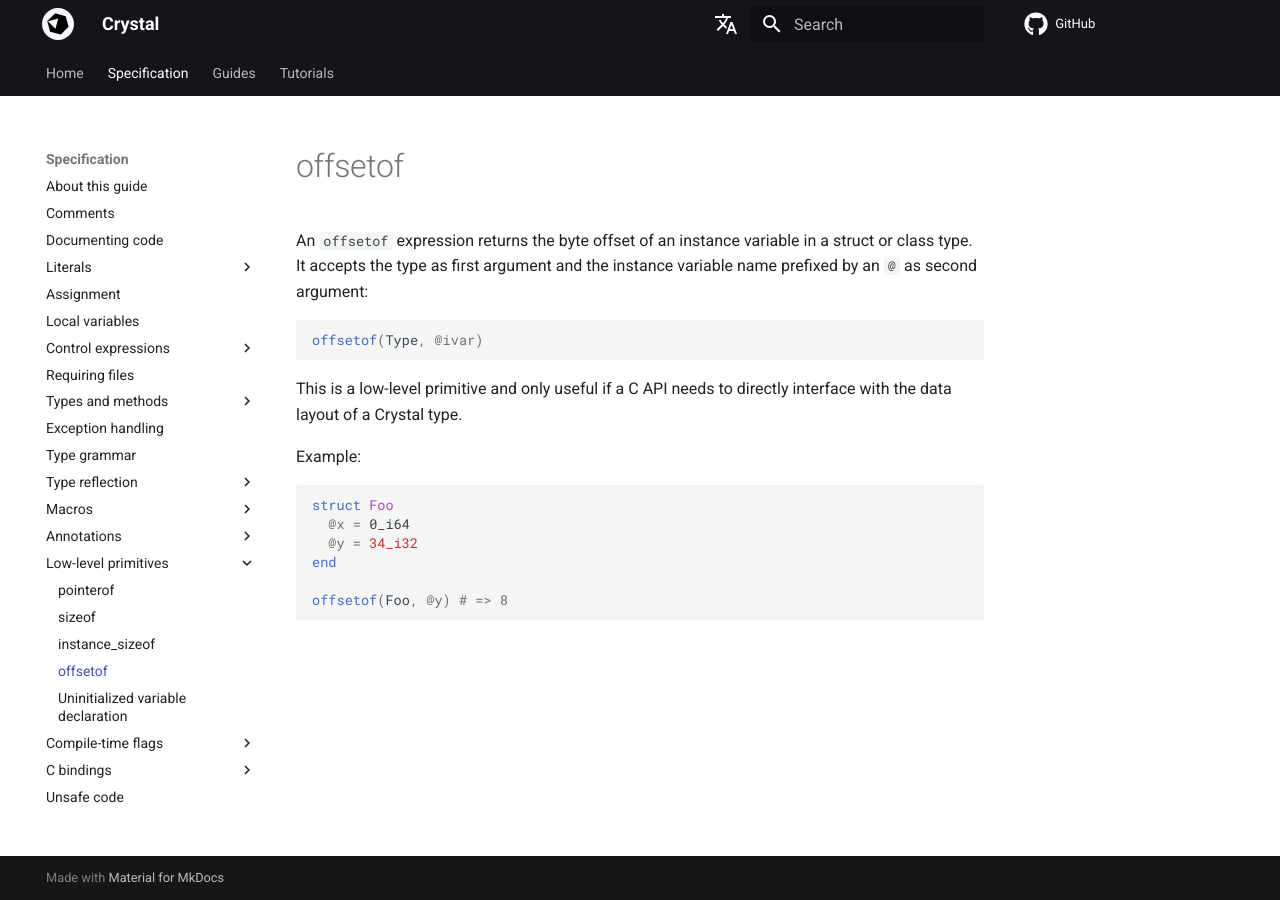
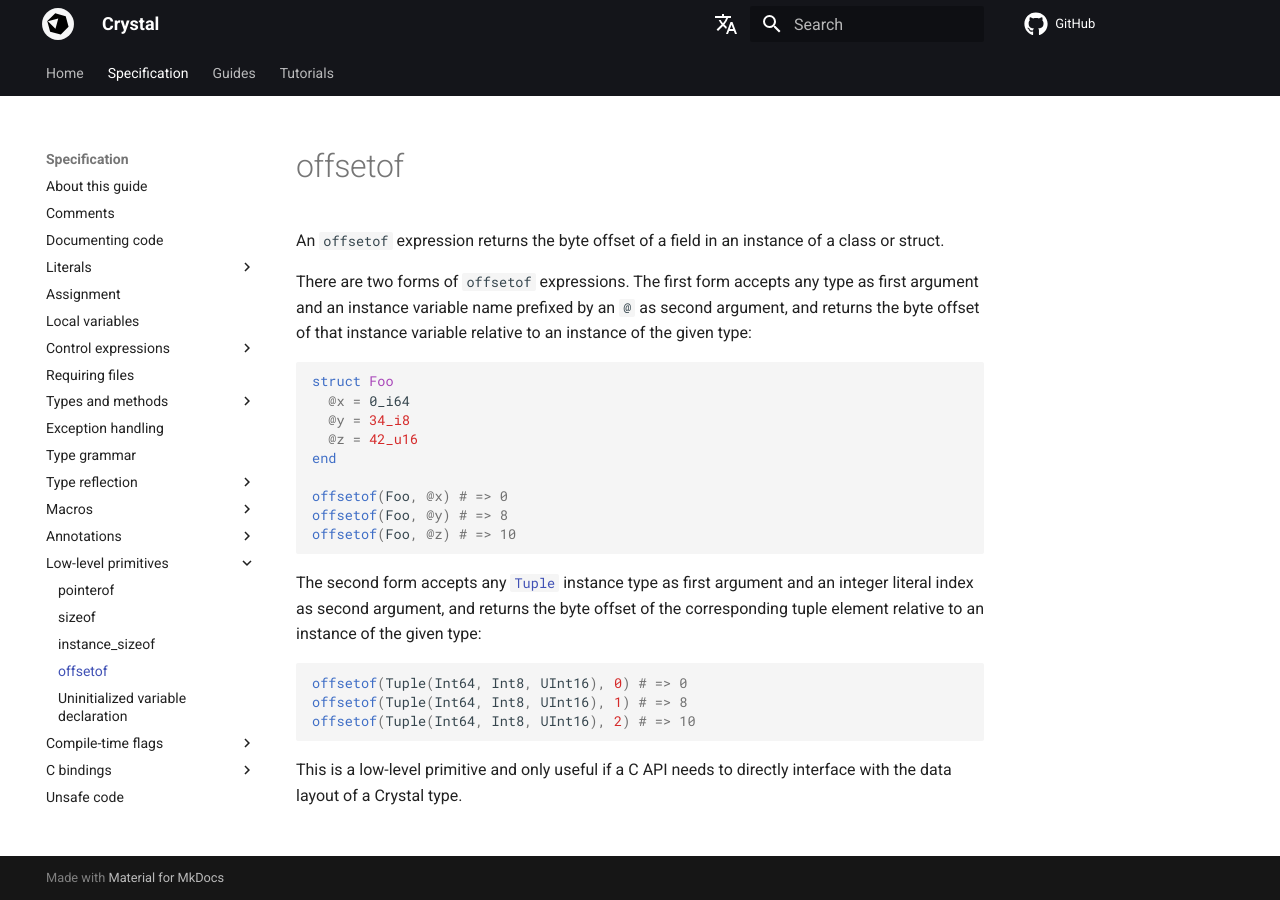
Before and after one commit to crystal-lang/crystal-book, an MkDocs documentation site: the page built from docs/syntax_and_semantics/offsetof.md, in a window 1280 px wide. Built offline with MkDocs 1.6.1 and Material for MkDocs 9.7.7, drawn with Linux system fonts in a browser that asks for light colours; nearby versions of some CDN libraries; library files that are not in the unit come from our copies; comment, search, counter and statistics services are not loaded.

Commit message:
Add docs for offsetof(Tuple, NumberLiteral) (#464)
Co-authored-by: Johannes Müller <straightshoota@gmail.com>

````diff
--- a/docs/syntax_and_semantics/offsetof.md
+++ b/docs/syntax_and_semantics/offsetof.md
@@ -1,20 +1,27 @@
 # offsetof
 
-An `offsetof` expression returns the byte offset of an instance variable in a struct or class type. It accepts the type as first argument and the instance variable name prefixed by an `@` as second argument:
+An `offsetof` expression returns the byte offset of a field in an instance of a class or struct.
 
-```crystal
-offsetof(Type, @ivar)
-```
-
-This is a low-level primitive and only useful if a C API needs to directly interface with the data layout of a Crystal type.
-
-Example:
+There are two forms of `offsetof` expressions. The first form accepts any type as first argument and an instance variable name prefixed by an `@` as second argument, and returns the byte offset of that instance variable relative to an instance of the given type:
 
 ```crystal
 struct Foo
   @x = 0_i64
-  @y = 34_i32
+  @y = 34_i8
+  @z = 42_u16
 end
 
+offsetof(Foo, @x) # => 0
 offsetof(Foo, @y) # => 8
+offsetof(Foo, @z) # => 10
 ```
+
+The second form accepts any [`Tuple`](https://crystal-lang.org/api/latest/Tuple.html) instance type as first argument and an integer literal index as second argument, and returns the byte offset of the corresponding tuple element relative to an instance of the given type:
+
+```crystal
+offsetof(Tuple(Int64, Int8, UInt16), 0) # => 0
+offsetof(Tuple(Int64, Int8, UInt16), 1) # => 8
+offsetof(Tuple(Int64, Int8, UInt16), 2) # => 10
+```
+
+This is a low-level primitive and only useful if a C API needs to directly interface with the data layout of a Crystal type.
````
